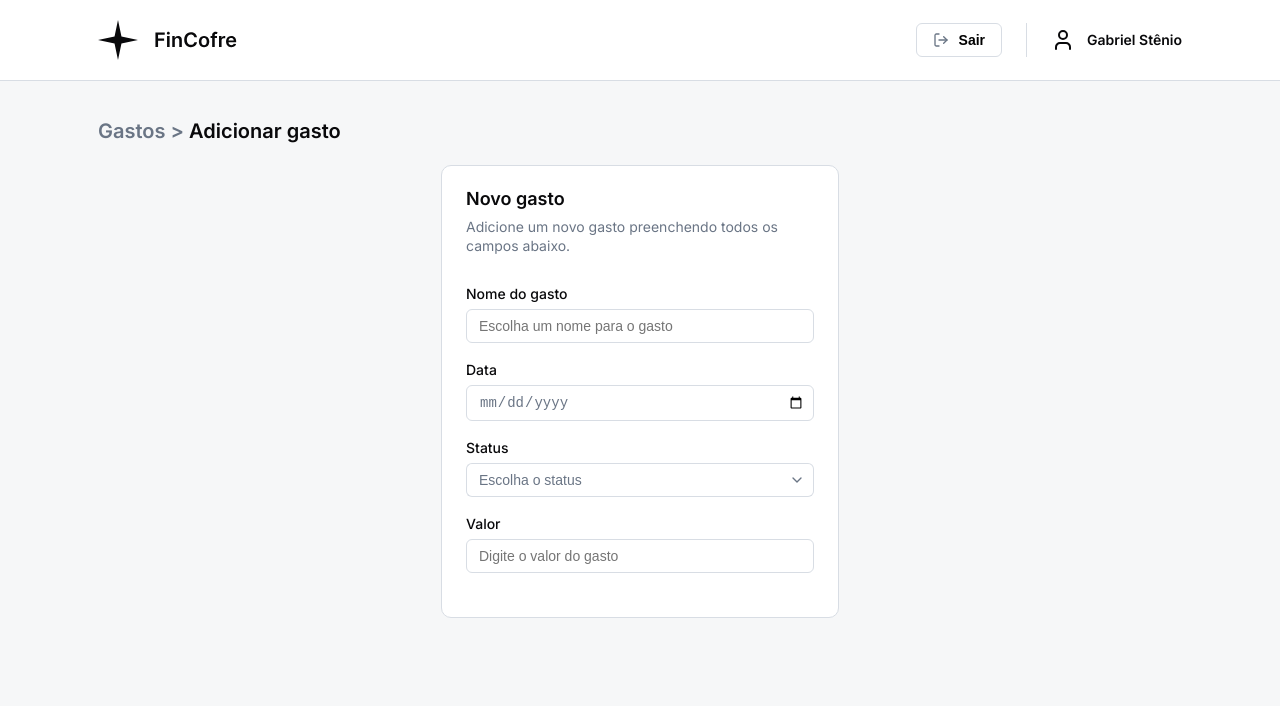
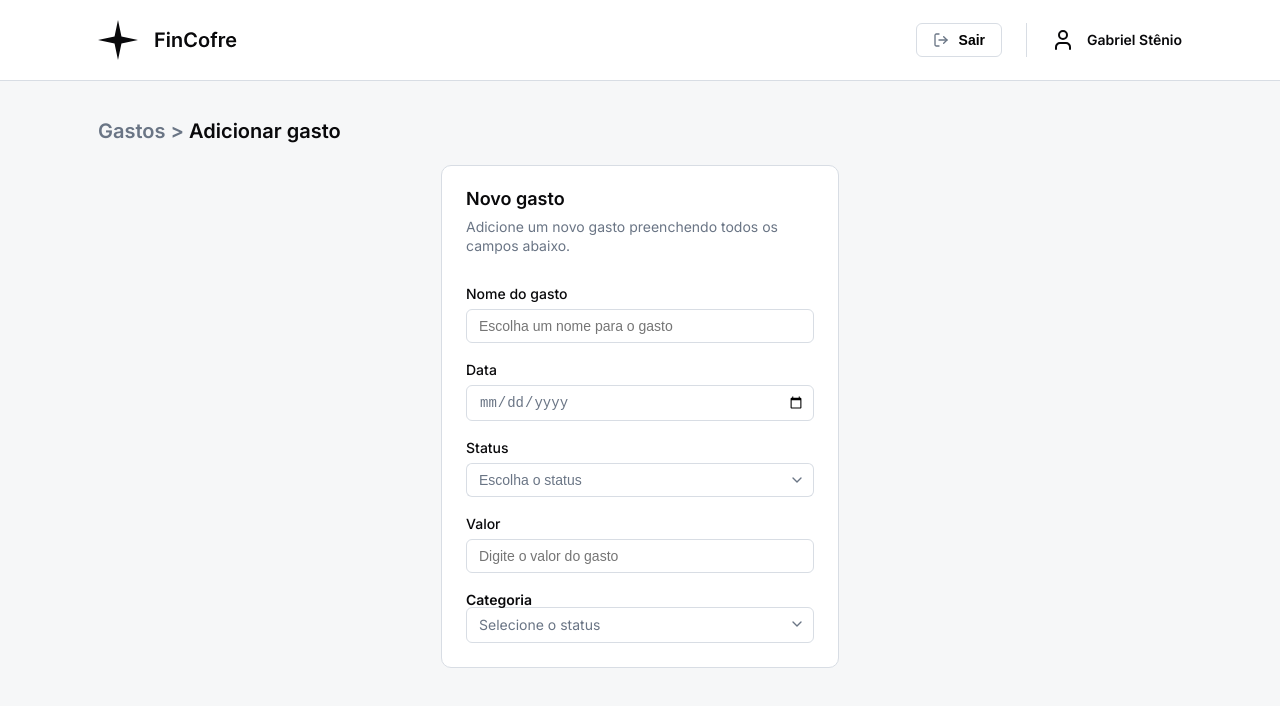
Before and after one commit to bagrielz/frontend-fincofre, an Angular app: page /adicionar-gasto in a window 1280 px wide. Shown: the top 706 px of the page. Built offline with nearby package versions, Linux system fonts and the light colour scheme.

Commit message:
feat: adds the structure to the select input

```diff
--- a/src/app/features/form/components/field/field.component.html
+++ b/src/app/features/form/components/field/field.component.html
@@ -32,3 +32,4 @@
   </div>
 </div>
 }
+<app-select />
--- a/src/app/features/form/components/field/field.component.ts
+++ b/src/app/features/form/components/field/field.component.ts
@@ -2,10 +2,11 @@ import { Component, input } from '@angular/core';
 import { FormFieldBase } from '../../../../shared/models/form-field-base.interface';
 import { CommonModule } from '@angular/common';
 import { FormGroup, ReactiveFormsModule } from '@angular/forms';
+import { SelectComponent } from '../select/select.component';
 
 @Component({
   selector: 'app-field',
-  imports: [CommonModule, ReactiveFormsModule],
+  imports: [CommonModule, ReactiveFormsModule, SelectComponent],
   templateUrl: './field.component.html',
   styleUrl: './field.component.css',
 })
--- /dev/null
+++ b/src/app/features/form/components/select/select.component.css
@@ -0,0 +1,47 @@
+#select-button {
+  display: flex;
+  justify-content: space-between;
+  align-items: center;
+
+  background: var(--color-light);
+  padding: 0.5rem 0.5rem 0.5rem 0.75rem;
+  border: 1px solid var(--color-gray-200);
+
+  border-radius: 0.375rem;
+}
+
+#selected-value {
+  font-size: var(--font-size-sm);
+  font-weight: var(--font-regular);
+  color: var(--color-gray-300);
+}
+
+#chevron-up {
+  display: none;
+}
+
+#options-view-button:focus + #select-button,
+#options-view-button:checked + #selected-button {
+  outline: 2px solid var(--color-blue);
+}
+
+#options-view-button:checked + #select-button #chevron-down {
+  display: none;
+}
+
+#options-view-button:checked + #select-button #chevron-up {
+  display: inline-block;
+}
+
+#category-select {
+  position: relative;
+}
+
+#options-view-button {
+  all: unset;
+  position: absolute;
+  inset: 0;
+
+  cursor: pointer;
+  z-index: 3;
+}
--- /dev/null
+++ b/src/app/features/form/components/select/select.component.html
@@ -0,0 +1,15 @@
+<div class="select">
+  <div id="category-select">
+    <label for="options-view-button"> Categoria </label>
+    <input type="checkbox" id="options-view-button" />
+
+    <div id="select-button">
+      <div id="selected-value">Selecione o status</div>
+
+      <div id="chevrons">
+        <img id="chevron-down" src="icons/chevron-down.svg" alt="" />
+        <img id="chevron-up" src="icons/chevron-up.svg" alt="" />
+      </div>
+    </div>
+  </div>
+</div>
--- a/src/styles.css
+++ b/src/styles.css
@@ -32,6 +32,12 @@
   --opacity-50: 0.5;
   --w-container: 67.75rem;
   --w-form-content: 24.25rem;
+
+  font-synthesis: none;
+  text-rendering: optimizeLegibility;
+  -webkit-font-smoothing: antialiased;
+  -moz-osx-font-smoothing: grayscale;
+  -webkit-text-size-adjust: 100%;
 }
 
 body {
```
Also changed, not shown: src/app/features/form/components/select/select.component.ts (added, +11 -0 lines), public/icons/chevron-up.svg (added), 1 other file (tests, documents, lock files or other folders).
